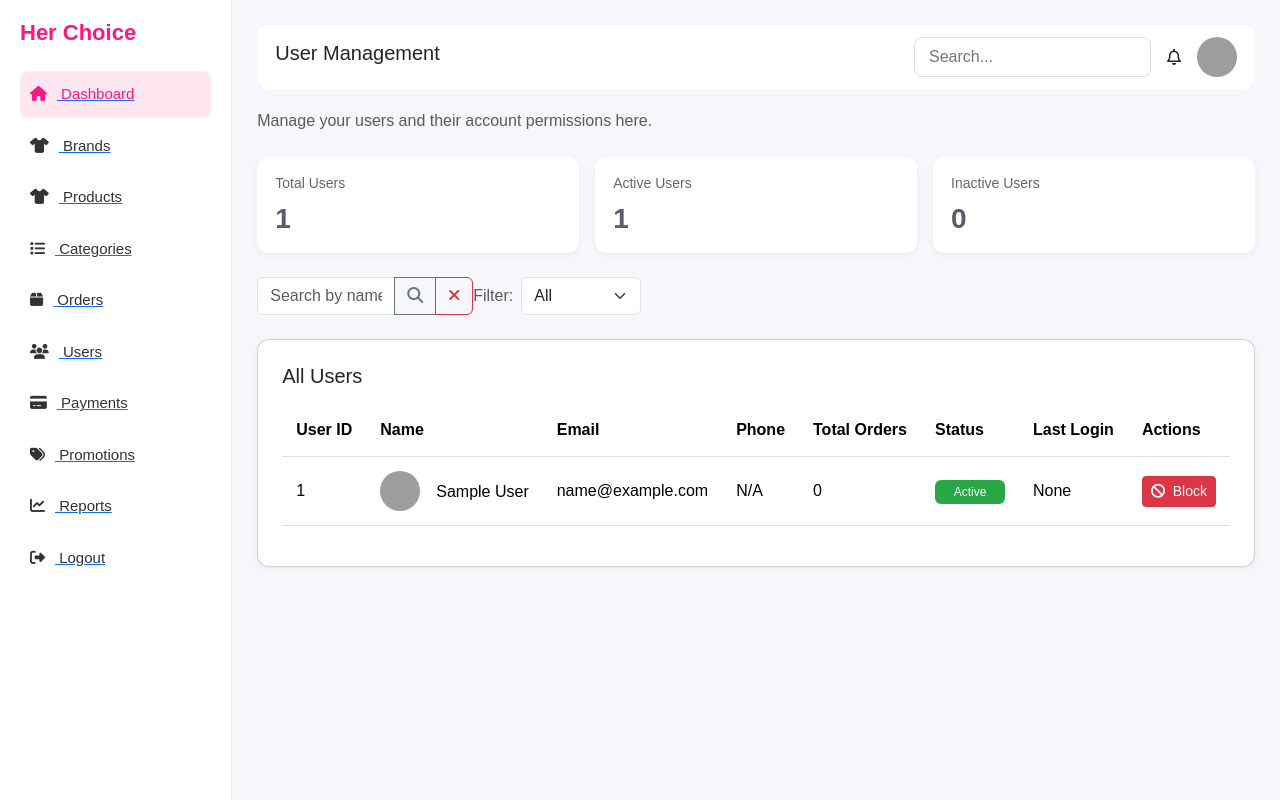
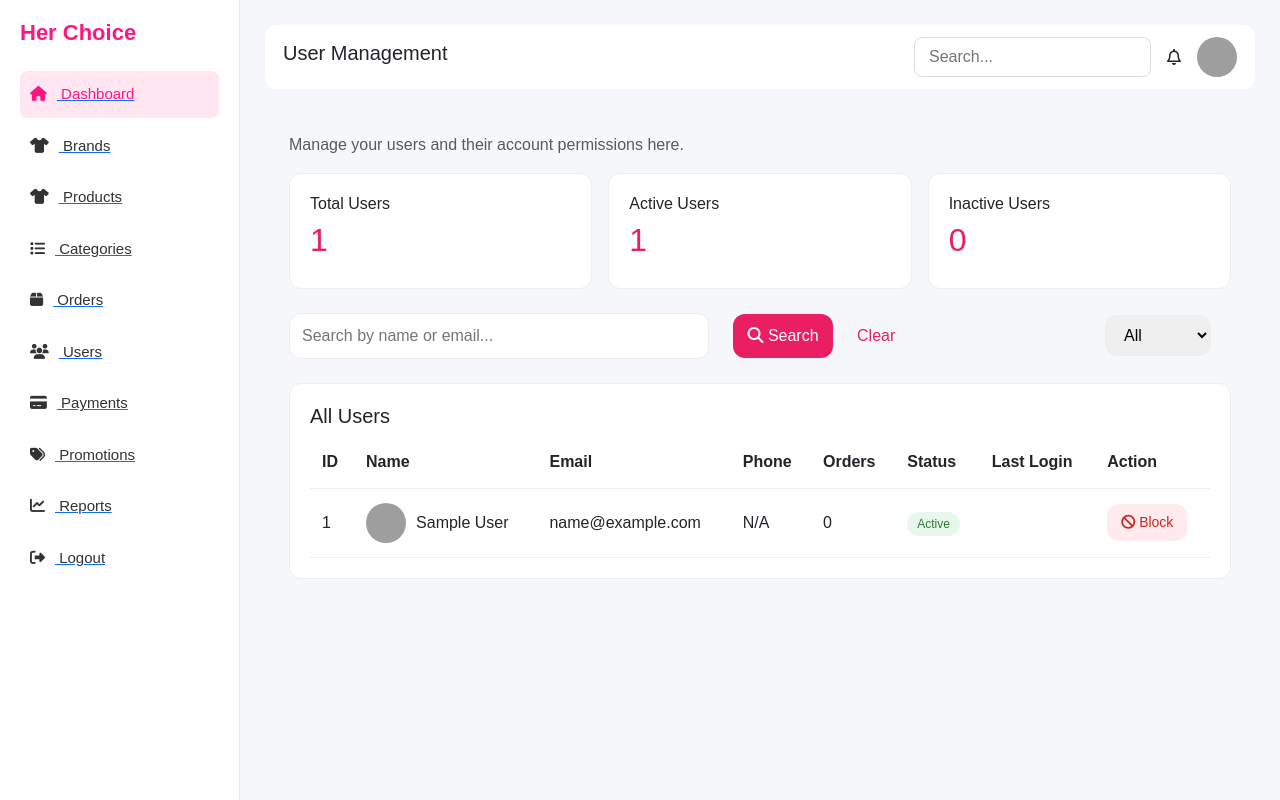
Before and after one commit to BaheejaAli/Her_Choice_E-commerce, a Django app: page /admin-panel/user-management/ in a window 1280 px wide. Run offline with Django 5.2, Linux system fonts and the light colour scheme; the visitor is signed in with stand-in values (Sample User, id 1); data comes from the database, SQL or seed files in the repository; some libraries are stand-ins or nearby versions; grey boxes are pictures that could not be loaded.

Commit message:
updated the blocking and unblocking user

```diff
--- a/accounts/views/admin_auth.py
+++ b/accounts/views/admin_auth.py
@@ -28,7 +28,7 @@ def admin_login(request):
 
             user = authenticate(request, email=email, password=password)
 
-            if user is not None and user.is_admin:
+            if user is not None and user.is_staff:
                 login(request, user)
 
                 if not remember_me:
--- a/adminpanel/static/css/admin_panel/user_management.css
+++ b/adminpanel/static/css/admin_panel/user_management.css
@@ -1,119 +1,157 @@
-/* HER_CHOICE_PROJECT/static/css/admin/user_management.css */
-
-/* Define the primary accent color for reuse */
 :root {
-    --her-choice-pink: #f16091;
-    --her-choice-primary: #5a5c69;
-    --her-choice-light-bg: #f8f9fa; /* Light Background */
-    --her-choice-border: #e9ecef; /* Subtle Border Color */
+    --pink-main: #e91e63;
+    --pink-light: #f8bbd0;
+    --pink-soft: #fde4ec;
+    --pink-dark: #c2185b;
+    --text-dark: #333;
+    --text-muted: #777;
+    --bg-page: #fdf7f9;
+    --bg-card: #ffffff;
+    --border-light: #eee;
+    --radius: 12px;
+    --transition: 0.2s ease-in-out;
 }
 
-/* Base Container */
 .user-management-container {
-    padding-bottom: 30px;
+    padding: 24px;
 }
 
-/* ================================================= */
-/* STATS CARDS - Match Dashboard Style */
-/* ================================================= */
-.stats-card {
-    padding: 18px;
-    border-radius: 12px;
-    background: #ffffff;
-    border: none;
-    box-shadow: 0 2px 6px rgba(0,0,0,0.05);
-    transition: transform 0.2s;
-}
-.stats-card:hover {
-    transform: translateY(-2px);
-    box-shadow: 0 6px 15px rgba(0,0,0,0.1);
+.alert {
+    padding: 12px 16px;
+    border-radius: var(--radius);
+    background: var(--pink-soft);
+    color: var(--pink-dark);
+    margin-bottom: 16px;
 }
 
-.stats-card h6 {
-    font-size: 14px;
-    color: #666;
-    margin-bottom: 0;
+.stats-row {
+    display: grid;
+    grid-template-columns: repeat(auto-fit, minmax(220px, 1fr));
+    gap: 16px;
+    margin-bottom: 24px;
+}
+
+.stats-card {
+    background: var(--bg-card);
+    padding: 20px;
+    border-radius: var(--radius);
+    border: 1px solid var(--border-light);
 }
 
 .stats-card h2 {
-    font-size: 28px;
-    font-weight: 700;
-    margin: 10px 0 0 0;
-    color: var(--her-choice-primary);
+    color: var(--pink-main);
 }
 
-/* ================================================= */
-/* USER TABLE CARD & ELEMENTS */
-/* ================================================= */
-.user-table-card {
-    border-radius: 12px;
-    background: #ffffff;
-    box-shadow: 0 2px 6px rgba(0,0,0,0.06);
+.search-filter-form {
+    display: flex;
+    justify-content: space-between;
+    margin-bottom: 24px;
+    gap: 16px;
 }
 
-/* Table Styling */
-.table thead {
-    background: #f1f3f5;
+.filter-left {
+    flex: 1;
 }
 
-.table td, .table th {
-    padding: 14px;
-    /* Ensure no wrapping in table headers/cells for better alignment */
-    white-space: nowrap;
+.search-input {
+    width: 100%;
+    max-width: 420px;
+    padding: 10px 12px;
+    border-radius: var(--radius);
+    border: 1px solid var(--border-light);
+    margin-right: 20px;
 }
 
-/* User Profile Picture */
-.profile_thumb {
-    object-fit: cover;
-    /* This class is used in the HTML for the img tag */
+.filter-right {
+    display: flex;
+    gap: 10px;
+    align-items: center;
 }
 
-/* Ensure badges use the correct colors and padding */
-.badge.bg-danger {
-    background-color: #dc3545 !important; /* Important to override utility.css if present */
+.search-filter-form select,
+.search-filter-form button {
+    padding: 10px 14px;
+    border-radius: var(--radius);
+    border: 1px solid var(--border-light);
+    margin-right: 20px;
 }
 
-.badge.bg-success {
-    background-color: #28a745 !important;
+.search-filter-form button {
+    background: var(--pink-main);
+    color: white;
+    border: none;
 }
 
-.badge {
-    padding: 0.5em 0.8em;
-    font-weight: 500;
-    min-width: 70px; /* Optional: Standardize badge width */
-    text-align: center;
+.clear-btn {
+    color: var(--pink-main);
+    text-decoration: none;
 }
 
-/* Style the primary button (e.g., if you add an 'Add User' button) */
-.btn-primary {
-    background-color: var(--her-choice-pink) !important;
-    border-color: var(--her-choice-pink) !important;
+.user-table-wrapper {
+    background: var(--bg-card);
+    padding: 20px;
+    border-radius: var(--radius);
+    border: 1px solid var(--border-light);
 }
 
-/* Adjust the search bar focus color */
-.form-control:focus {
-    border-color: var(--her-choice-pink);
-    box-shadow: 0 0 0 0.25rem rgba(241, 96, 145, 0.25);
+.user-table {
+    width: 100%;
+    border-collapse: collapse;
 }
 
-/* Apply pink accent to active pagination item */
-.pagination-sm .page-item.active .page-link {
-    background-color: var(--her-choice-pink);
-    border-color: var(--her-choice-pink);
-    color: #fff;
+.user-table th,
+.user-table td {
+    padding: 14px 12px;
+    border-bottom: 1px solid var(--border-light);
 }
 
-/* Optional: Style for the search input group elements for consistency */
-.search-input {
-    border-top-right-radius: 0 !important;
-    border-bottom-right-radius: 0 !important;
+.user-name {
+    display: flex;
+    gap: 10px;
+    align-items: center;
 }
-.input-group .btn-outline-secondary,
-.input-group .btn-outline-danger {
-    border-radius: 0;
+
+.profile-thumb {
+    width: 40px;
+    height: 40px;
+    border-radius: 50%;
 }
-.input-group .btn-outline-danger {
-    border-top-right-radius: 6px !important;
-    border-bottom-right-radius: 6px !important;
-    margin-left: -1px; /* Remove double border */
+
+.status {
+    padding: 5px 10px;
+    border-radius: 999px;
+    font-size: 12px;
 }
+
+.status.active {
+    background: #e8f7ee;
+    color: #2e7d32;
+}
+
+.status.inactive {
+    background: #fdeaea;
+    color: #c62828;
+}
+
+.btn-danger {
+    background: #ffebee;
+    color: #c62828;
+    border: none;
+    padding: 8px 14px;
+    border-radius: var(--radius);
+}
+
+.btn-success {
+    background: #e8f7ee;
+    color: #2e7d32;
+    border: none;
+    padding: 8px 14px;
+    border-radius: var(--radius);
+}
+
+.pagination {
+    display: flex;
+    justify-content: flex-end;
+    gap: 6px;
+    margin-top: 20px;
+}
--- a/adminpanel/templates/admin_panel/user_management.html
+++ b/adminpanel/templates/admin_panel/user_management.html
@@ -1,9 +1,7 @@
 {% extends "admin_base.html" %}
-
 {% load static %}
 
 {% block title %}User Management | Her Choice{% endblock %}
-
 {% block page_title %}User Management{% endblock %}
 
 {% block extra_css %}
@@ -11,171 +9,124 @@
 {% endblock %}
 
 {% block content %}
+<div class="user-management-container">
 
-    <div class="user-management-container">
-        {% comment %} Display Django messages (success/error/warning) {% endcomment %}
     {% if messages %}
         {% for message in messages %}
-                <div class="alert alert-{{ message.tags }} alert-dismissible fade show" role="alert">
-                    {{ message }}
-                    <button type="button" class="btn-close" data-bs-dismiss="alert" aria-label="Close"></button>
-                </div>
+            <div class="alert {{ message.tags }}">{{ message }}</div>
         {% endfor %}
     {% endif %}
 
-        <p class="text-muted mb-4">Manage your users and their account permissions here.</p>
+    <p class="text-muted">Manage your users and their account permissions here.</p>
 
-        <!-- ================== STATS CARDS ================== -->
-        <div class="row g-3 mb-4">
-
-            <div class="col-md-4">
-                <div class="card stats-card">
+    <!-- STATS -->
+    <div class="stats-row">
+        <div class="stats-card">
             <h6>Total Users</h6>
             <h2>{{ total_users }}</h2>
         </div>
-            </div>
-
-            <div class="col-md-4">
-                <div class="card stats-card">
+        <div class="stats-card">
             <h6>Active Users</h6>
             <h2>{{ active_users }}</h2>
         </div>
-            </div>
-
-            <div class="col-md-4">
-                <div class="card stats-card">
+        <div class="stats-card">
             <h6>Inactive Users</h6>
-                    <h2>{{inactive_users}}</h2>
+            <h2>{{ inactive_users }}</h2>
         </div>
     </div>
 
-        </div>
-
-        <!-- ================== SEARCH & FILTERS ================== -->
-        <div class="d-flex justify-content-between align-items-center mb-4">
-            <form method="GET" action="{% url 'user_management' %}"
-            class="d-flex align-items-center flex-grow-1 me-3" style="max-width: 400px;">
-                <div class="input-group">
-                    <input type="text"
-                        name="q"
-                        class="form-control search-input"
+    <!-- SEARCH & FILTER -->
+    <form method="GET" class="search-filter-form" id="filterForm">
+        <div class="filter-left">
+            <input type="text" name="q" class="search-input"
                    placeholder="Search by name or email..."
-                        value="{{ search_query }}"
-                        id="searchInput">
-
-            <button class="btn btn-outline-secondary" type="submit" title="Search">
-                <i class="fa-solid fa-magnifying-glass"></i>
-            </button>
+                   value="{{ search_query }}">
+            <button type="submit"><i class="fa fa-search"></i> Search</button>
 
             {% if search_query or status_filter %}
-                <a href="{% url 'user_management' %}" class="btn btn-outline-danger" title="Clear Search">
-                    <i class="fa-solid fa-xmark"></i>
-                </a>
+                <a href="?" class="clear-btn">Clear</a>
             {% endif %}
         </div>
 
-        <div class="d-flex align-items-center">
-            <span class="me-2 text-muted">Filter:</span>
-                    <select class="form-select me-3" style="width: 120px;" name= "status_filter">
-                        <option value="all"
-                            {% if status_filter == 'all' or not status_filter %}
-                                selected
-                            {% endif %}>
-                                All
-                        </option>
-                        <option value="active"
-                            {% if status_filter == 'active' %}
-                                selected
-                            {% endif %}>Active</option>
-                        <option value="inactive"
-                        {% if status_filter == 'inactive' %}
-                                selected
-                            {% endif %}>Inactive</option>
+        <div class="filter-right">
+            <select name="status_filter" id="statusFilter">
+                <option value="all">All</option>
+                <option value="active" {% if status_filter == 'active' %}selected{% endif %}>Active</option>
+                <option value="inactive" {% if status_filter == 'inactive' %}selected{% endif %}>Inactive</option>
             </select>
-                </div>
         </div>
     </form>
 
+    <!-- USER TABLE -->
+    <div class="user-table-wrapper">
+        <h5>All Users</h5>
 
-
-        <!-- ================== USER TABLE ================== -->
-        <div class="card p-4 user-table-card">
-            <h5 class="mb-3">All Users</h5>
-
-            <table class="table table-hover align-middle">
+        <table class="user-table">
             <thead>
                 <tr>
-                        <th scope="col">User ID</th>
-                        <th scope="col">Name</th>
-                        <th scope="col">Email</th>
-                        <th scope="col">Phone</th>
-                        <th scope="col">Total Orders</th>
-                        <th scope="col">Status</th>
-                        <th scope="col">Last Login</th>
-                        <th scope="col">Actions</th>
+                    <th>ID</th>
+                    <th>Name</th>
+                    <th>Email</th>
+                    <th>Phone</th>
+                    <th>Orders</th>
+                    <th>Status</th>
+                    <th>Last Login</th>
+                    <th>Action</th>
                 </tr>
             </thead>
 
             <tbody>
             {% for user in page_obj %}
                 <tr>
-                        <td>{{user.pk}}</td>
-                        <td>
-                            <div class="d-flex align-items-center">
-                                <img src="{% if user.profile_picture %}{{user.profile_picture.url}}
-                                {% else %}{% static "images/default_avatar.png" %}
-                                {% endif %}" alt="{{user.email}}" class="rounded-circle me-3 profile_thumb" style="width: 40px; height: 40px;">
-                                <h6 class="mb-0">{{user.get_full_name|default:"user.username"}}</h6>
-                            </div>
+                    <td>{{ user.pk }}</td>
+
+                    <td class="user-name">
+                        <img src="{% if user.profile_picture %}{{ user.profile_picture.url }}{% else %}{% static 'images/default_avatar.png' %}{% endif %}"
+                             class="profile-thumb">
+                        {{ user.get_full_name|default:user.email }}
                     </td>
-                        <td>{{user.email}}</td>
+
+                    <td>{{ user.email }}</td>
                     <td>{{ user.phone|default:"N/A" }}</td>
                     <td>{{ user.total_orders|default:"0" }}</td>
-                        <td>{% if user.is_active %}
-                            <span class="badge bg-success">Active</span>
+
+                    <td>
+                        {% if user.is_active %}
+                            <span class="status active">Active</span>
                         {% else %}
-                            <span class="badge bg-danger">Inactive</span>
-                        </span>{% endif %}
+                            <span class="status inactive">Inactive</span>
+                        {% endif %}
                     </td>
-                        <td>{{user.last_login}}</td>
+
+                    <td>{{ user.last_login|date:"M d, Y H:i" }}</td>
+
                     <td>
-                            <form method="POST" action="{% url 'toggle_user_status' user.id %}" id="toggle-form-{{ user.id }}">
-                                {% csrf_token %}
+                        <button
+                            type="button"
+                            class="btn btn-sm {% if user.is_active %}btn-danger{% else %}btn-success{% endif %}"
+                            data-bs-toggle="modal"
+                            data-bs-target="#statusModal"
+                            data-user-id="{{ user.id }}"
+                            data-user-name="{{ user.get_full_name|default:user.email }}"
+                            data-action="{% if user.is_active %}Block{% else %}Unblock{% endif %}"
+                            data-url="{% url 'toggle_user_status' user.id %}"
+                            >
 
                             {% if user.is_active %}
-                                <button
-                                    type="button"
-                                    class="btn btn-sm btn-danger modal-trigger"
-                                    data-bs-toggle="modal"
-                                    data-bs-target="#confirmationModal"
-                                    data-username="{{ user.get_full_name|default:user.email }}"
-                                    data-action="Block"
-                                    data-form-id="toggle-form-{{ user.id }}"
-                                    title="Block User">
-                                    <i class="fa-solid fa-ban me-1"></i> Block
+                                <i class="fa-solid fa-ban"></i> Block
+                            {% else %}
+                                <i class="fa-solid fa-check"></i> Unblock
+                            {% endif %}
                         </button>
-                            {% else %}
-                                <button
-                                    type="button"
-                                    class="btn btn-sm btn-success modal-trigger"
-                                    data-bs-toggle="modal"
-                                    data-bs-target="#confirmationModal"
-                                    data-username="{{ user.get_full_name|default:user.email }}"
-                                    data-action="Unblock"
-                                    data-form-id="toggle-form-{{ user.id }}">
-                                    <i class="fa-solid fa-check me-1"></i> Unblock
-                                </button>
-                            {% endif %}
-                            </form>
                     </td>
-                    </tr>{% empty %}
+                </tr>
+            {% empty %}
                 <tr>
-                            <td colspan="8" class="text-center text-muted">No users found{% if search_query %} matching "{{ search_query }}"{% endif %}.</td>
+                    <td colspan="8" class="empty">No users found</td>
                 </tr>
             {% endfor %}
             </tbody>
         </table>
-
          <!-- ================== PAGINATION ================== -->
             {% if page_obj.has_other_pages %}
                 <nav class="d-flex justify-content-end">
@@ -218,71 +169,57 @@
             {% endif %}
     </div>
 </div>
-    <div class="modal fade" id="confirmationModal" tabindex="-1" aria-labelledby="confirmationModalLabel" aria-hidden="true">
-        <div class="modal-dialog">
+
+<!-- STATUS MODAL -->
+<div class="modal fade" id="statusModal" tabindex="-1">
+    <div class="modal-dialog modal-dialog-centered">
         <div class="modal-content">
             <div class="modal-header">
-                    <h5 class="modal-title" id="confirmationModalLabel">Confirm Action</h5>
-                    <button type="button" class="btn-close" data-bs-dismiss="modal" aria-label="Close"></button>
+                <h5 class="modal-title">Confirm Action</h5>
+                <button type="button" class="btn-close" data-bs-dismiss="modal"></button>
             </div>
+
             <div class="modal-body">
-                    Are you sure you want to <strong id="modalActionType"></strong> user <strong id="modalUsername"></strong>?
-                    <p class="text-muted mt-2 small">This action will change the user's active status.</p>
+                <p id="modalText"></p>
             </div>
+
             <div class="modal-footer">
+                <form method="POST" id="statusForm">
+                    {% csrf_token %}
                     <button type="button" class="btn btn-secondary" data-bs-dismiss="modal">Cancel</button>
-                    <button type="button" class="btn btn-danger" id="confirmSubmitBtn">Confirm</button>
+                    <button type="submit" id="modalConfirmBtn"></button>
+                </form>
             </div>
         </div>
     </div>
 </div>
-{% endblock content %}
+{% endblock %}
 {% block extra_js %}
 <script>
-    // 2. ADD: JAVASCRIPT/JQUERY LOGIC FOR MODAL SUBMISSION
-    // This assumes jQuery and Bootstrap JS are loaded in your admin_base.html
-    $(document).ready(function() {
-        var formToSubmitId = null; // Variable to store the ID of the form to be submitted
-
-        // 1. Event listener that fires when the modal is about to be shown
-        $('#confirmationModal').on('show.bs.modal', function(event) {
-            var button = $(event.relatedTarget); // Button that triggered the modal
-            var username = button.data('username');
-            var actionType = button.data('action');
-            var formId = button.data('form-id');
-
-            // Update the modal's content dynamically
-            var modal = $(this);
-            modal.find('#modalActionType').text(actionType);
-            modal.find('#modalUsername').text(username);
-
-            // Set the Confirm button's text and style
-            var confirmBtn = modal.find('#confirmSubmitBtn');
-            confirmBtn.text('Confirm ' + actionType);
-
-            // Change the button color dynamically
-            confirmBtn.removeClass('btn-danger btn-success');
-            if (actionType === 'Block') {
-                confirmBtn.addClass('btn-danger');
-            } else {
-                confirmBtn.addClass('btn-success');
-            }
-
-            // Store the form ID for the submit handler
-            formToSubmitId = formId;
+document.getElementById('statusFilter').addEventListener('change', function () {
+    document.getElementById('filterForm').submit();
 });
 
-        // 2. Event listener for the "Confirm" button inside the modal
-        $('#confirmSubmitBtn').on('click', function() {
-            if (formToSubmitId) {
-                // Submit the form using the stored ID
-                $('#' + formToSubmitId).submit();
+const statusModal = document.getElementById('statusModal');
 
-                // Hide the modal (optional, as the page will reload anyway)
-                var modalInstance = bootstrap.Modal.getInstance(document.getElementById('confirmationModal'));
-                modalInstance.hide();
-            }
-        });
+statusModal.addEventListener('show.bs.modal', function (event) {
+    const button = event.relatedTarget;
+
+    const userName = button.getAttribute('data-user-name');
+    const action = button.getAttribute('data-action');
+    const actionUrl = button.getAttribute('data-url');
+
+    document.getElementById('modalText').textContent =
+        `Are you sure you want to ${action} "${userName}"?`;
+
+    const form = document.getElementById('statusForm');
+    form.action = actionUrl;
+
+    const confirmBtn = document.getElementById('modalConfirmBtn');
+    confirmBtn.textContent = action;
+    confirmBtn.className = action === 'Block'
+        ? 'btn btn-danger'
+        : 'btn btn-success';
 });
 </script>
 {% endblock %}
```
Lines whose indentation alone changed are shown as unchanged.
